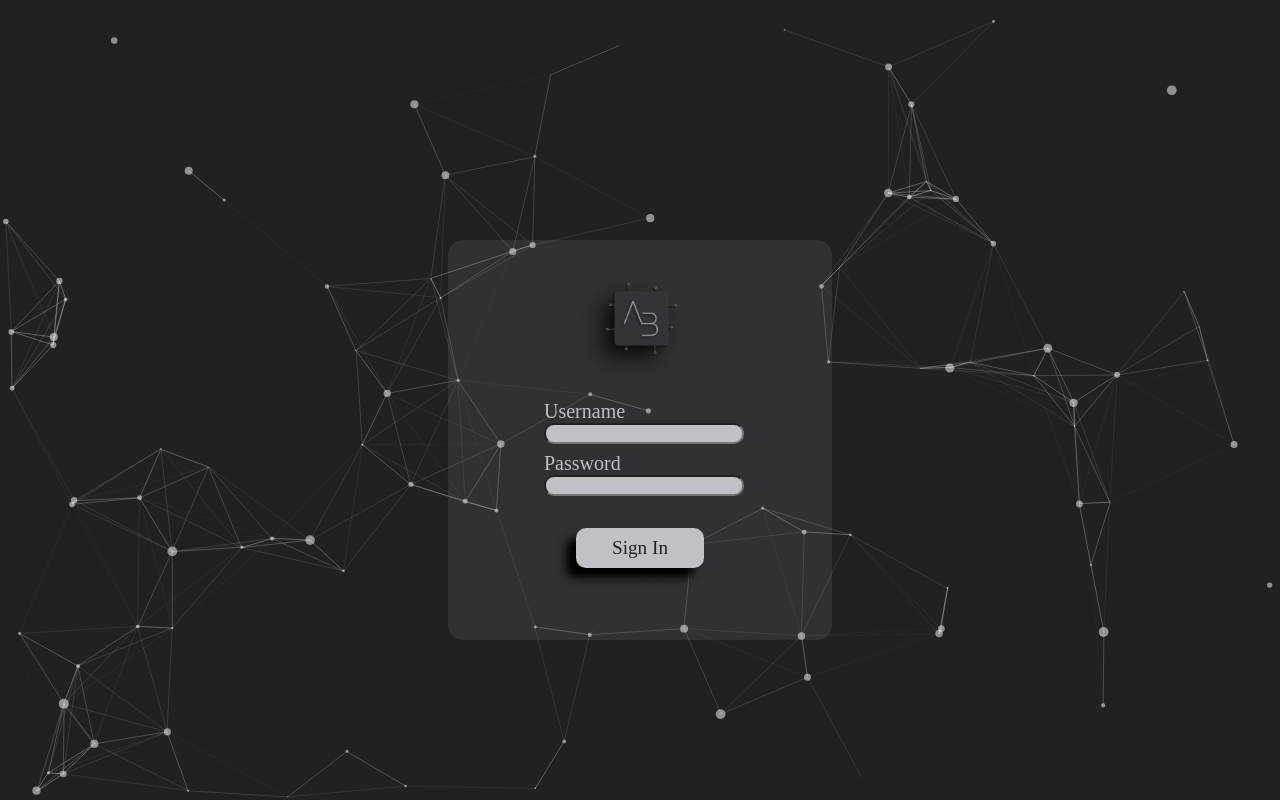
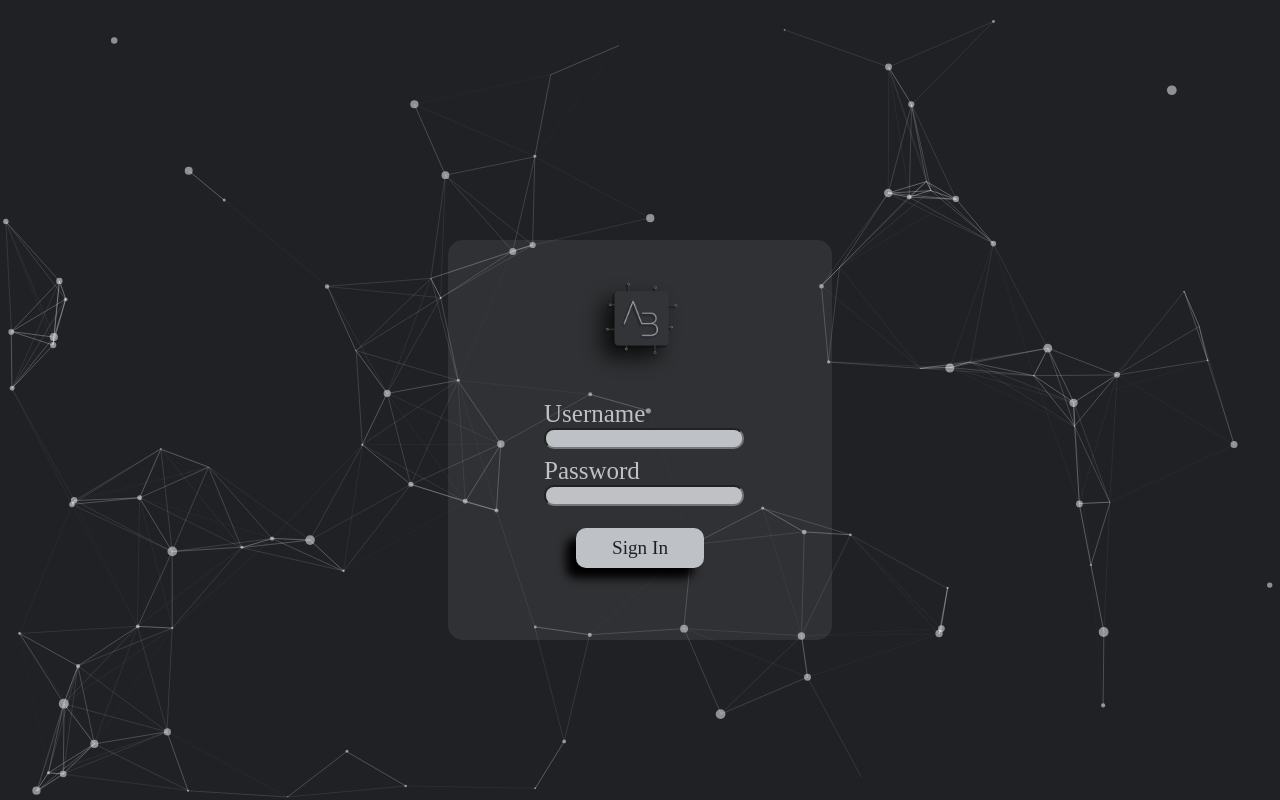
Before and after one commit to A-Basra/DjangoWebsite, a Django app: page /login/ in a window 1280 px wide. Run offline with Django 4.2, Linux system fonts and the light colour scheme.

Commit message:
Update login.css

```diff
--- a/MySite/main/static/css/login.css
+++ b/MySite/main/static/css/login.css
@@ -297,6 +297,6 @@ input {
 
 label {
     font-family: Adoring;
-    font-size: 20px;
+    font-size: 25px;
     color: rgba(190, 193, 197, 1)
 }
```
